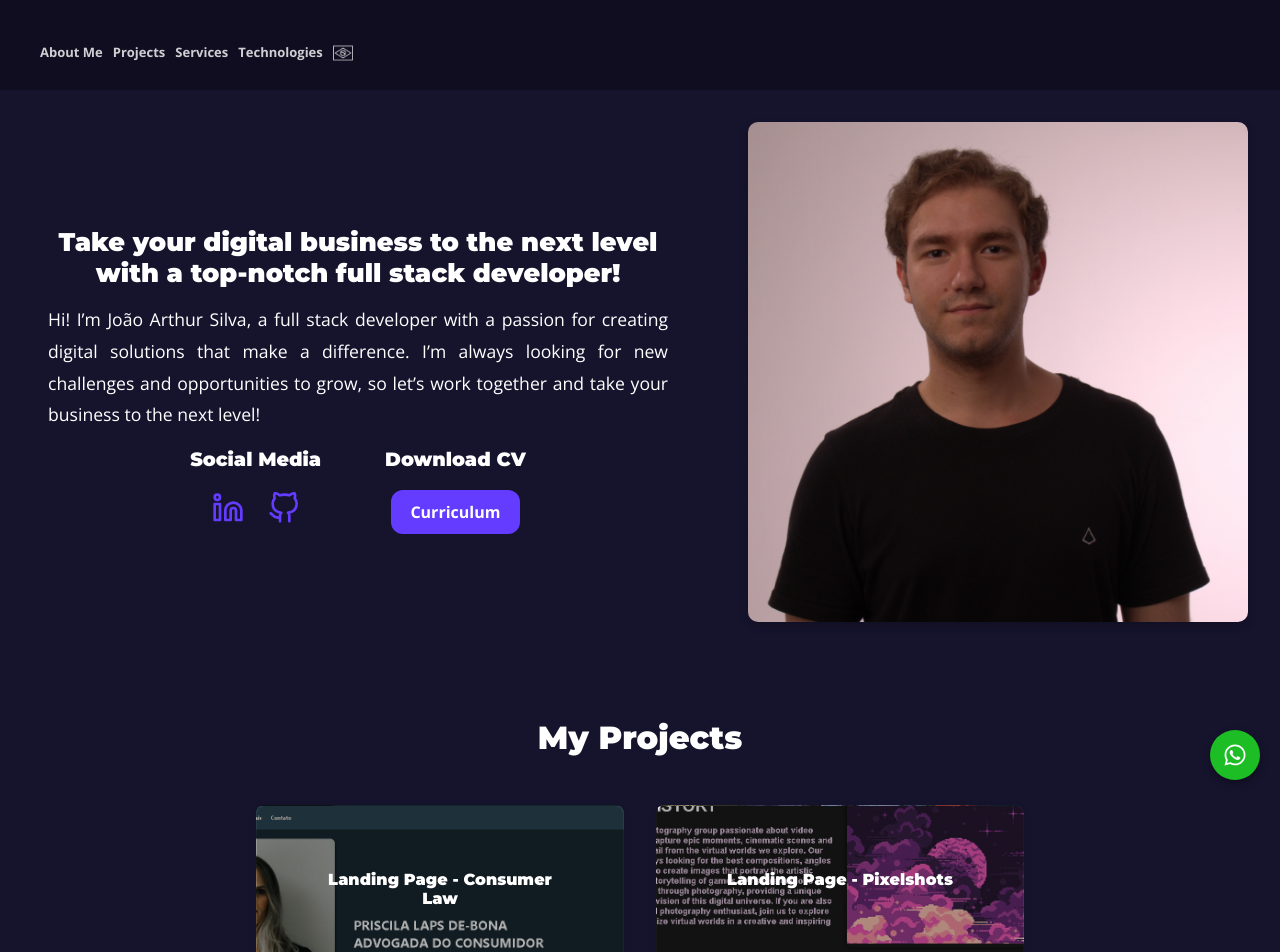
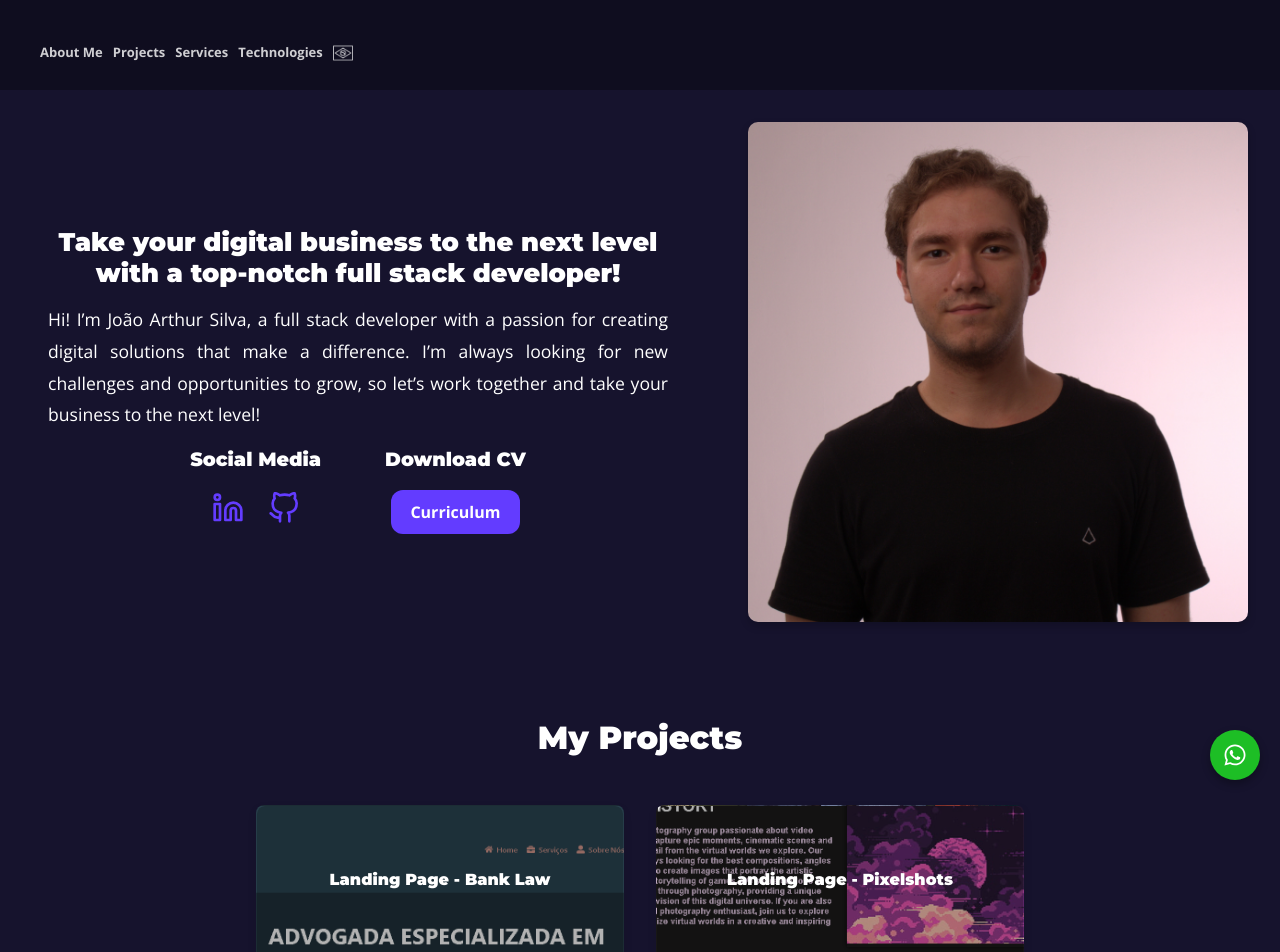
Before and after one commit to JoaoArthur25/JoaoArthur_Portfolio, a React (Create React App) app: page / in a window 1280 px wide. Shown: the top 952 px of the page. Built offline with nearby package versions, Linux system fonts and the light colour scheme.

Commit message:
Projetos

```diff
--- a/src/components/Projects/index.jsx
+++ b/src/components/Projects/index.jsx
@@ -2,7 +2,7 @@ import React from "react";
 import { ProjectsWrapper, ProjectsContent, Card } from "./styles";
 import "../../i18";
 import { useTranslation } from "react-i18next";
-import priscilalp from "../../images/priscilalp.png";
+import silvanalp from "../../images/silvanalp.png";
 import pixelshots from "../../images/pixelshots.png";
 import acdnexus from "../../images/acdnexus.png";
 import fernandalp from "../../images/fernandalp.png";
@@ -12,9 +12,9 @@ const Projects = () => {
 
   const projects = [
     {
-      name: t("projects.priscilalp"),
-      link: "https://priscilaadv.netlify.app",
-      image: priscilalp,
+      name: t("projects.silvanalp"),
+      link: "https://silvanasampaioadv.netlify.app",
+      image: silvanalp,
     },
     {
       name: t("projects.pixelshots"),
--- a/src/i18.js
+++ b/src/i18.js
@@ -29,7 +29,7 @@ const resources = {
       },
       projects: {
         title: "My Projects",
-        priscilalp: "Landing Page - Consumer Law",
+        silvanalp: "Landing Page - Bank Law",
         pixelshots: "Landing Page - Pixelshots",
         academic_nexus: "Desktop App - Academic Nexus",
         fernandalp: "Landing Page - Law Firm",
@@ -73,7 +73,7 @@ const resources = {
       },
       projects: {
         title: "Meus Projetos",
-        priscilalp: "Landing Page - Direito do Consumidor",
+        silvanalp: "Landing Page - Direito do Bancário",
         pixelshots: "Landing Page - Pixelshots",
         academic_nexus: "Aplicativo - Academic Nexus",
         fernandalp: "Landing Page - Escritório de Advocacia",
```
Also changed, not shown: src/images/priscilalp.png (deleted), src/images/silvanalp.png (added).
